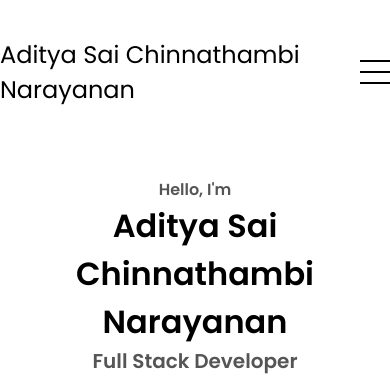
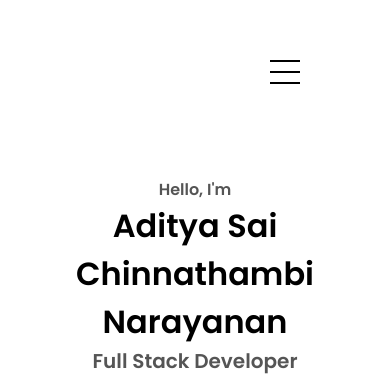
Before and after one commit to cnadityasai/Portfolio-Website, a plain HTML site: page index.html in a window 390 px wide. Shown: the top 389 px of the page. Drawn offline with Linux system fonts and the light colour scheme.

Commit message:
remove mobile bug

```diff
--- a/index.html
+++ b/index.html
@@ -21,7 +21,7 @@
       </div>
     </nav>
     <nav id="hamburger-nav">
-      <div class="logo">Aditya Sai Chinnathambi Narayanan</div>
+      <div class="logo"></div>
       <div class="hamburger-menu">
         <div class="hamburger-icon" onclick="toggleMenu()">
           <span></span>
```
